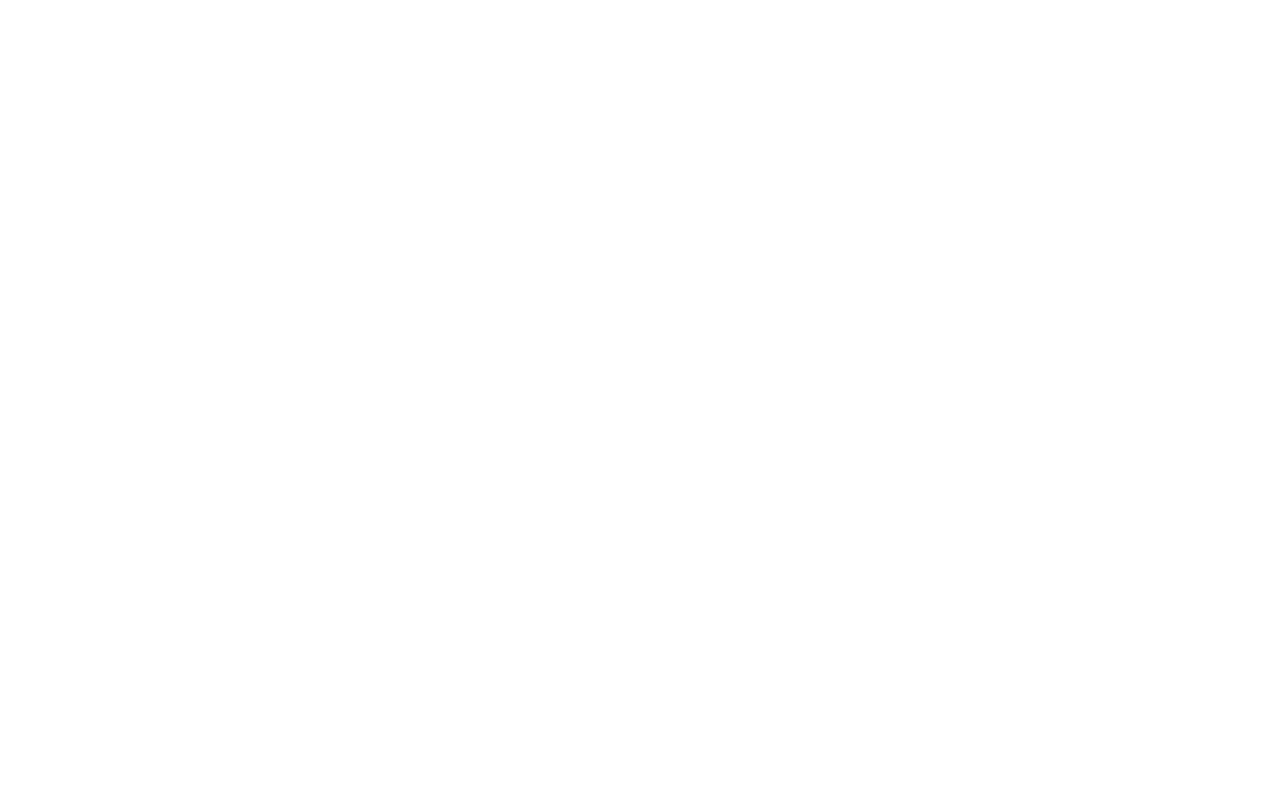
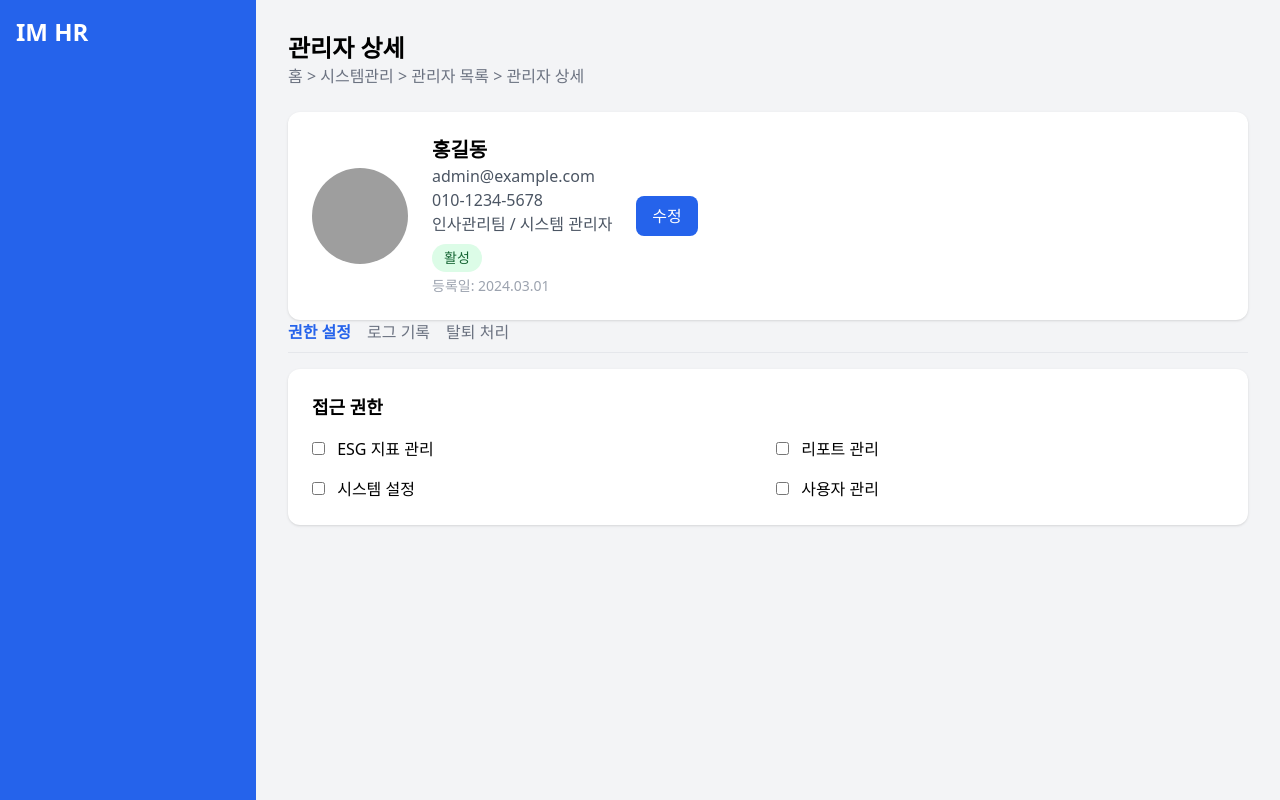
Before and after one commit to saway126/test_hrim, a Vue app: page /admin/1 in a window 1280 px wide. Before the commit this address had no page. Built offline with nearby package versions, Linux system fonts and the light colour scheme; grey boxes are pictures that could not be loaded.

Commit message:
Feat 관리자 회원 상세페이지구현

```diff
--- a/package.json
+++ b/package.json
@@ -9,6 +9,7 @@
     "preview": "vite preview"
   },
   "dependencies": {
+    "axios": "^1.8.4",
     "vue": "^3.5.13",
     "vue-router": "^4.5.0"
   },
--- /dev/null
+++ b/src/api/admin.js
@@ -0,0 +1,10 @@
+// 예시: src/api/admin.js
+import axios from 'axios'
+
+export const getAdminById = (id) => {
+  return axios.get(`/api/admin/${id}`)
+}
+
+export const updatePermissions = (id, permissions) => {
+  return axios.post(`/api/admin/${id}/permissions`, { permissions })
+}
--- /dev/null
+++ b/src/components/AdminDetail.vue
@@ -0,0 +1,70 @@
+<template>
+    <div class="flex flex-col lg:flex-row">
+      <aside class="w-full lg:w-64 bg-blue-600 text-white min-h-screen p-4">
+        <h1 class="text-2xl font-bold mb-6">IM HR</h1>
+        <!-- 사이드 메뉴 생략 -->
+      </aside>
+
+      <main class="flex-1 bg-gray-100 p-8">
+        <div class="mb-6">
+          <h2 class="text-2xl font-semibold">관리자 상세</h2>
+          <p class="text-gray-500">홈 > 시스템관리 > 관리자 목록 > 관리자 상세</p>
+        </div>
+
+        <ProfileCard
+          name="홍길동"
+          email="admin@example.com"
+          phone="010-1234-5678"
+          team="인사관리팀"
+          role="시스템 관리자"
+          status="활성"
+          createdAt="2024.03.01"
+          profileImage="/profile.png"
+        />
+
+        <Tabs v-model="activeTab" :tabs="['권한 설정', '로그 기록', '탈퇴 처리']" />
+
+        <PermissionTable
+          v-if="activeTab === '권한 설정'"
+          v-model="permissions"
+          :permissionList="['ESG 지표 관리', '리포트 관리', '시스템 설정', '사용자 관리']"
+        />
+
+        <div v-if="activeTab === '로그 기록'" class="bg-white p-6 rounded-xl shadow">
+          <h4 class="text-lg font-semibold mb-4">로그 기록</h4>
+          <table class="w-full text-sm text-left border">
+            <thead>
+              <tr class="bg-gray-100">
+                <th class="p-2">날짜</th>
+                <th class="p-2">IP</th>
+                <th class="p-2">활동 내용</th>
+              </tr>
+            </thead>
+            <tbody>
+              <tr>
+                <td class="p-2">2025-03-30</td>
+                <td class="p-2">192.168.0.1</td>
+                <td class="p-2">로그인</td>
+              </tr>
+            </tbody>
+          </table>
+        </div>
+
+        <div v-if="activeTab === '탈퇴 처리'" class="bg-white p-6 rounded-xl shadow">
+          <h4 class="text-lg font-semibold mb-2">탈퇴 처리</h4>
+          <textarea placeholder="탈퇴 사유를 입력하세요..." class="w-full p-3 border rounded-md mb-4"></textarea>
+          <button class="bg-red-500 text-white px-4 py-2 rounded">탈퇴 처리</button>
+        </div>
+      </main>
+    </div>
+  </template>
+
+  <script setup>
+  import { ref } from 'vue'
+  import ProfileCard from './ProfileCard.vue'
+  import Tabs from './Tabs.vue'
+  import PermissionTable from './PermissionTable.vue'
+
+  const activeTab = ref('권한 설정')
+  const permissions = ref([])
+  </script>
--- /dev/null
+++ b/src/components/PermissionTable.vue
@@ -0,0 +1,20 @@
+<template>
+    <div class="bg-white p-6 rounded-xl shadow">
+      <h4 class="text-lg font-semibold mb-4">접근 권한</h4>
+      <div class="grid grid-cols-2 gap-4">
+        <label v-for="(permission, index) in permissionList" :key="index">
+          <input type="checkbox" class="mr-2" v-model="checkedPermissions" :value="permission" />
+          {{ permission }}
+        </label>
+      </div>
+    </div>
+  </template>
+
+  <script setup>
+  import { ref, defineProps } from 'vue'
+  const props = defineProps({
+    permissionList: Array,
+    modelValue: Array
+  })
+  const checkedPermissions = ref(props.modelValue)
+  </script>
--- /dev/null
+++ b/src/components/ProfileCard.vue
@@ -0,0 +1,20 @@
+<template>
+    <div class="bg-white rounded-xl shadow p-6 flex flex-col md:flex-row items-start md:items-center space-y-4 md:space-y-0 md:space-x-6">
+      <img :src="profileImage" class="w-24 h-24 rounded-full object-cover" alt="프로필" />
+      <div>
+        <h3 class="text-xl font-semibold">{{ name }}</h3>
+        <p class="text-gray-600">{{ email }}</p>
+        <p class="text-gray-600">{{ phone }}</p>
+        <p class="text-gray-600">{{ team }} / {{ role }}</p>
+        <span class="inline-block mt-2 px-3 py-1 text-sm bg-green-100 text-green-800 rounded-full">{{ status }}</span>
+        <p class="text-gray-400 text-sm mt-1">등록일: {{ createdAt }}</p>
+      </div>
+      <div class="md:ml-auto">
+        <button class="bg-blue-600 text-white px-4 py-2 rounded-lg">수정</button>
+      </div>
+    </div>
+  </template>
+
+  <script setup>
+  defineProps(['profileImage', 'name', 'email', 'phone', 'team', 'role', 'status', 'createdAt'])
+  </script>
--- /dev/null
+++ b/src/components/Tabs.vue
@@ -0,0 +1,20 @@
+<template>
+    <div class="flex space-x-4 border-b pb-2 mb-4">
+      <button
+        v-for="tab in tabs"
+        :key="tab"
+        @click="$emit('update:modelValue', tab)"
+        :class="tab === modelValue ? 'font-semibold text-blue-600' : 'text-gray-500'"
+      >
+        {{ tab }}
+      </button>
+    </div>
+  </template>
+
+  <script setup>
+  defineProps({
+    tabs: Array,
+    modelValue: String
+  })
+  defineEmits(['update:modelValue'])
+  </script>
--- a/src/router/index.js
+++ b/src/router/index.js
@@ -1,11 +1,12 @@
 import { createRouter, createWebHistory } from 'vue-router'
 import LoginForm from '../components/LoginForm.vue'
 import SignUpForm from '../components/SignUpForm.vue'
-
+import AdminDetail from '../components/AdminDetail.vue' // 추가
 
 const routes = [
   { path: '/login', component: LoginForm },
   { path: '/signup', component: SignUpForm },
+  { path: '/admin/:id', component: AdminDetail }, // 관리자 상세 페이지
   { path: '/', redirect: '/login' }
 ]
 
```
Also changed, not shown: 1 other file (tests, documents, lock files or other folders).
